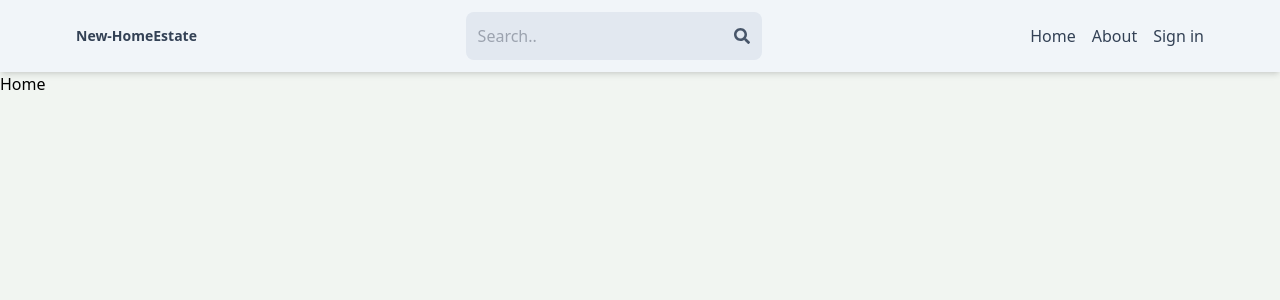
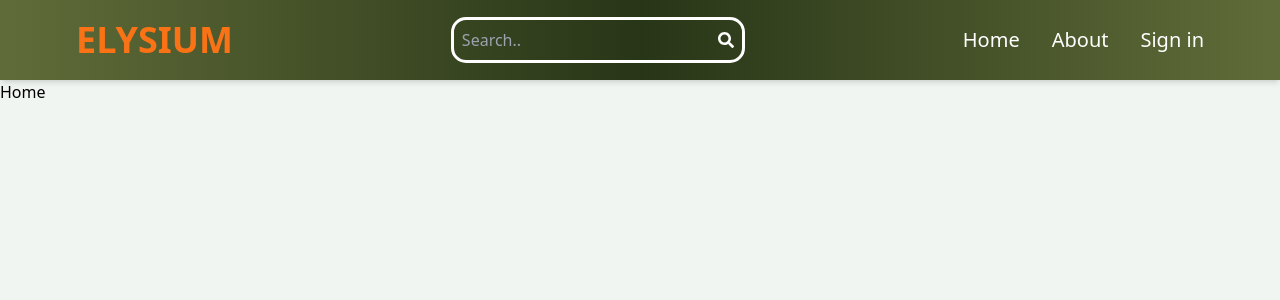
Before and after one commit to mdmonauwarulislam/Elysium---Real-Estate, a React (Vite) app in the folder client/: page / in a window 1280 px wide. Shown: the top 300 px of the page. Built offline with nearby package versions, Linux system fonts and the light colour scheme; no server answers.

Commit message:
make navbar responsive

```diff
--- a/client/src/components/Header.jsx
+++ b/client/src/components/Header.jsx
@@ -2,6 +2,8 @@ import { FaSearch } from "react-icons/fa";
 import { Link, useNavigate } from "react-router-dom";
 import { useSelector } from "react-redux";
 import { useEffect, useState } from "react";
+import { IoMdMenu , IoMdClose} from "react-icons/io";
+
 //i will redirect th the page without refreshing the page
 export default function Header() {
   const [searchTerm, setSearchTerm] = useState("");
@@ -25,56 +27,93 @@ export default function Header() {
       setSearchTerm(searchTermFromUrl);
     }
   }, [location.search]);
+
+  const [menuOpen, setMenuOpen] = useState(false);
+
+  const toggleMenu = () => {
+    setMenuOpen(!menuOpen);
+  };
+
+  const closeMenu = () => {
+    setMenuOpen(false);
+  };
   return (
-    <header className="bg-slate-100 shadow-md ">
+    <header className="shadow-md bg-gradient-to-r from-[#606c38] via-[#283618] to-[#606c38] py-2">
       <div className="flex justify-between items-center max-w-6xl mx-auto p-3">
         <Link to="/">
           <h1 className="font-bold text-sm sm:tex-xl flex flex-wrap">
-            <span className="text-slate-700">New-Home</span>
-            <span className="text-slate-700">Estate</span>
+            <span className="text-orange-500 text-4xl">ELYSIUM</span>
           </h1>
         </Link>
         <form
           onSubmit={handleSubmit}
-          className="bg-slate-200 p-3 rounded-lg flex items-center "
+          className="p-2 rounded-xl flex items-center outline-white outline"
         >
           <input
             type="text"
             placeholder="Search.."
-            className="bg-transparent focus:outline-none
+            className="focus:outline-none bg-transparent
             w-24 sm:w-64"
             value={searchTerm}
             onChange={(e) => setSearchTerm(e.target.value)}
           />
           <button>
-            <FaSearch className="text-slate-600" />
+            <FaSearch className="text-white" />
           </button>
           {/* mobile size first after small a certain size */}
         </form>
-        <ul className="flex gap-4">
+        <nav className="relative ">
+          {/* Full navbar for medium and larger screens */}
+          <ul className="hidden md:flex gap-8 items-center text-white">
             <Link to="/">
-            <li className="hidden sm:inline text-slate-700 hover:underline cursor-pointer">
-              Home
-            </li>
+              <li className="text-xl hover:underline cursor-pointer text-white">Home</li>
             </Link>
             <Link to="/about">
-            <li className="hidden sm:inline text-slate-700 hover:underline cursor-pointer">
-              About
-            </li>
+              <li className="text-xl hover:underline cursor-pointer">About</li>
             </Link>
             <Link to="/profile">
               {currentUser ? (
                 <img
                   className="rounded-full h-7 w-7 object-cover"
                   src={currentUser.avatar}
+                  alt="User Avatar"
                 />
               ) : (
-              <li className=" sm:inline text-slate-700 hover:underline cursor-pointer">
-                Sign in
-              </li>
+                <li className="text-xl hover:underline cursor-pointer">Sign in</li>
               )}
             </Link>
           </ul>
+
+          {/* Mobile menu toggle button */}
+          <div className="md:hidden flex justify-between font-medium items-center w-full">
+            <button
+              className="text-2xl p-2 text-white"
+              onClick={toggleMenu}
+            >
+              {menuOpen ? <IoMdClose/> : <IoMdMenu/>}
+            </button>
+          </div>
+
+          {/* Mobile menu */}
+          {menuOpen && (
+            <ul className="flex flex-col gap-6 mt-2 absolute top-full bg-white shadow-lg rounded-lg p-4 w-[150px] z-50 right-0 items-center">
+              {currentUser && (
+                <Link to="/profile" onClick={closeMenu}>
+                  <li className="text-xl hover:underline cursor-pointer flex items-center">
+                    Profile
+                  </li>
+                </Link>
+              )}
+              <Link to="/" onClick={closeMenu}>
+                <li className="text-xl hover:underline cursor-pointer">Home</li>
+              </Link>
+              <Link to="/about" onClick={closeMenu}>
+                <li className="text-xl hover:underline cursor-pointer">About</li>
+              </Link>
+            </ul>
+          )}
+        </nav>
+
       </div>
     </header>
   );
```
Lines whose indentation alone changed are shown as unchanged.
